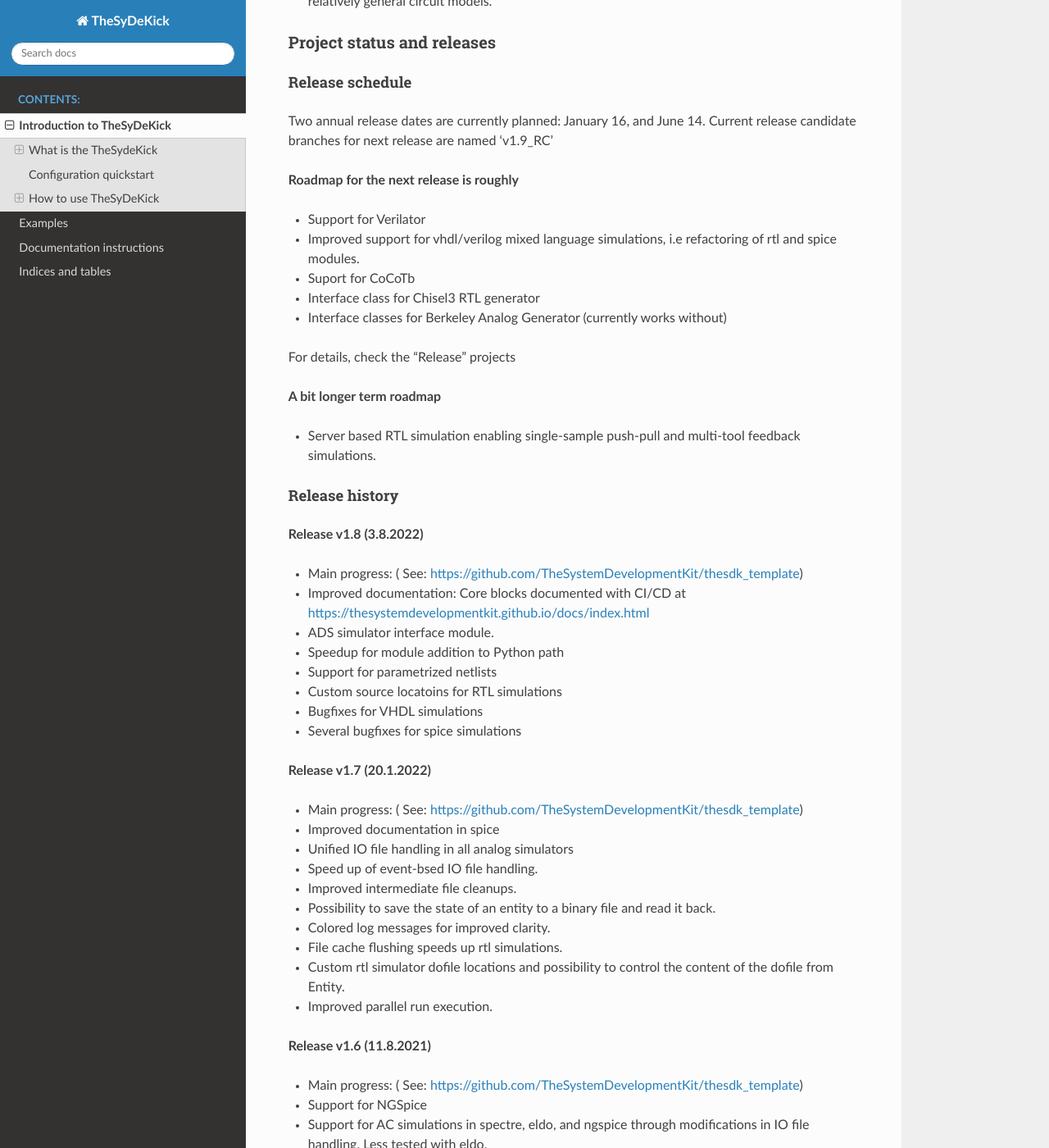
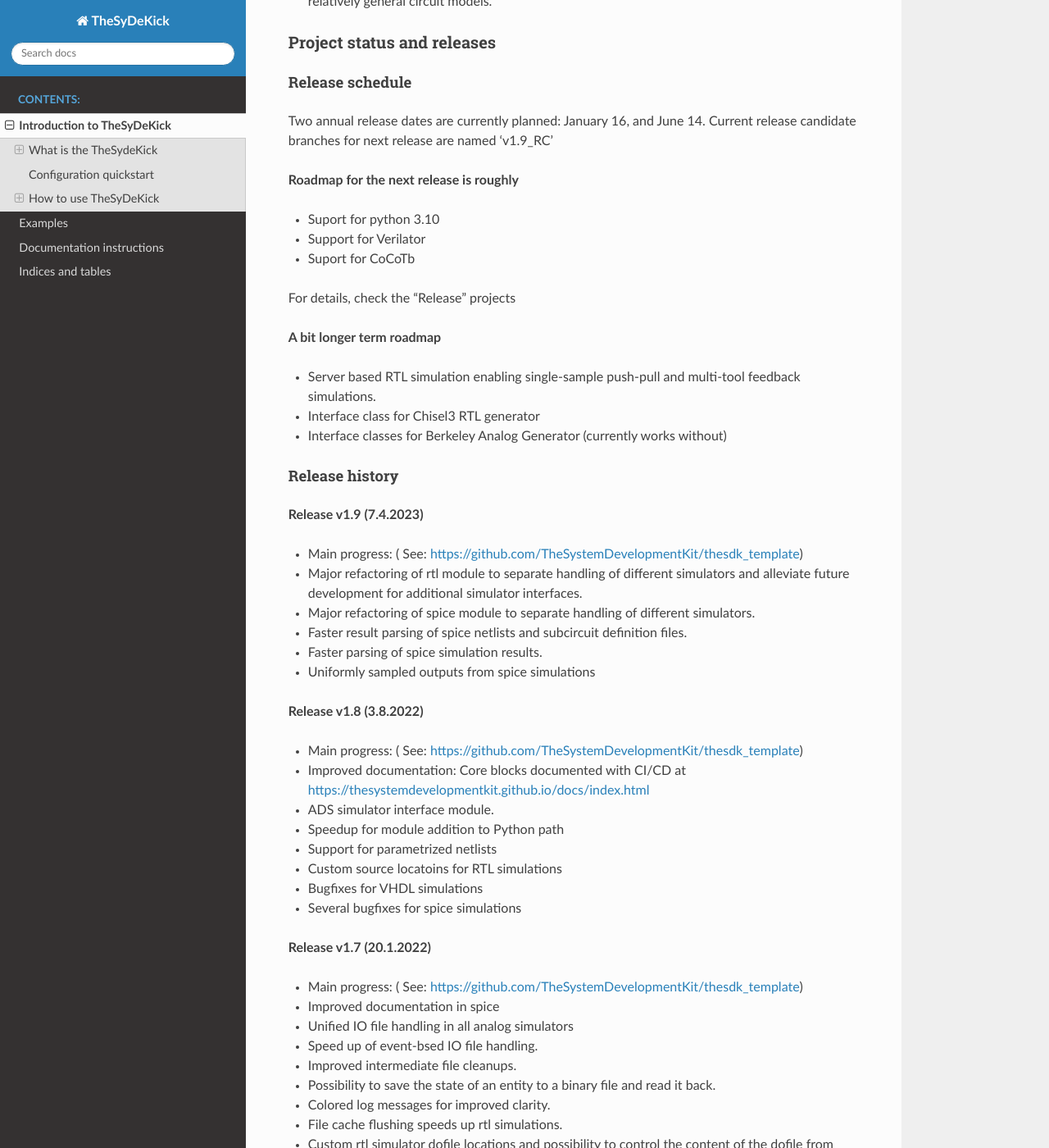
Before and after one commit to TheSystemDevelopmentKit/thesdk_template, a Sphinx documentation site: the page built from doc/source/introduction.rst, in a window 1280 px wide and 1400 px high, scrolled down 2452 px. Shown: the whole window at 82% size. Built offline with Sphinx 7.4.7 and the Read the Docs theme 2.0.0, drawn with Linux system fonts in a browser that asks for light colours; formulas are drawn with MathJax 3.

Commit message:
Add release notes for release v1.9

```diff
--- a/doc/source/introduction.rst
+++ b/doc/source/introduction.rst
@@ -90,20 +90,29 @@ Two annual release dates are currently planned: January 16, and June 14. Current
 
 **Roadmap for the next release is roughly**
 
+* Suport for python 3.10
 * Support for Verilator
-* Improved support for vhdl/verilog mixed language simulations, i.e refactoring of rtl and spice modules.
 * Suport for CoCoTb
-* Interface class for Chisel3 RTL generator
-* Interface classes for Berkeley Analog Generator (currently works without)
 
 For details, check the "Release" projects
 
 **A bit longer term roadmap**
 
 * Server based RTL simulation enabling single-sample push-pull and multi-tool feedback simulations.
+* Interface class for Chisel3 RTL generator
+* Interface classes for Berkeley Analog Generator (currently works without)
 
 Release history
 ...............
+**Release v1.9 (7.4.2023)**
+
+* Main progress: ( See: https://github.com/TheSystemDevelopmentKit/thesdk_template)
+* Major refactoring of rtl module to separate handling of different simulators and alleviate future development for additional simulator interfaces.
+* Major refactoring of spice module to separate handling of different simulators.
+* Faster result parsing of spice netlists and subcircuit definition files.
+* Faster parsing of spice simulation results.
+* Uniformly sampled outputs from spice simulations
+
 **Release v1.8 (3.8.2022)**
 
 * Main progress: ( See: https://github.com/TheSystemDevelopmentKit/thesdk_template)
```
